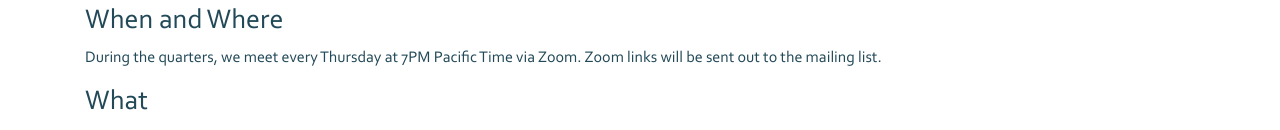
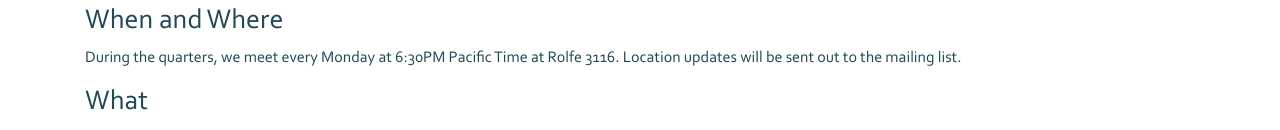
Before and after one commit to ryanlee4390/BOFA-Website, a website: page index.html in a window 1280 px wide. Shown: the part 924-1054 px from the top of the page. Drawn offline with nearby package versions, Linux system fonts and the light colour scheme.

Commit message:
Update home page for in-person meetings

```diff
--- a/index.html
+++ b/index.html
@@ -61,7 +61,7 @@
 
         <h1>CLUB LOGISTICS</h1>
         <h3>When and Where</h3>
-        <p>During the quarters, we meet every Thursday at 7PM Pacific Time via Zoom. Zoom links will be sent out to the mailing list.</p>
+        <p>During the quarters, we meet every Monday at 6:30PM Pacific Time at Rolfe 3116. Location updates will be sent out to the mailing list.</p>
         <h3>What</h3>
         <p>Club meetings will consist of origami lessons, group origami projects, and preparation for community outreach events.</p>
         <hr>
```
